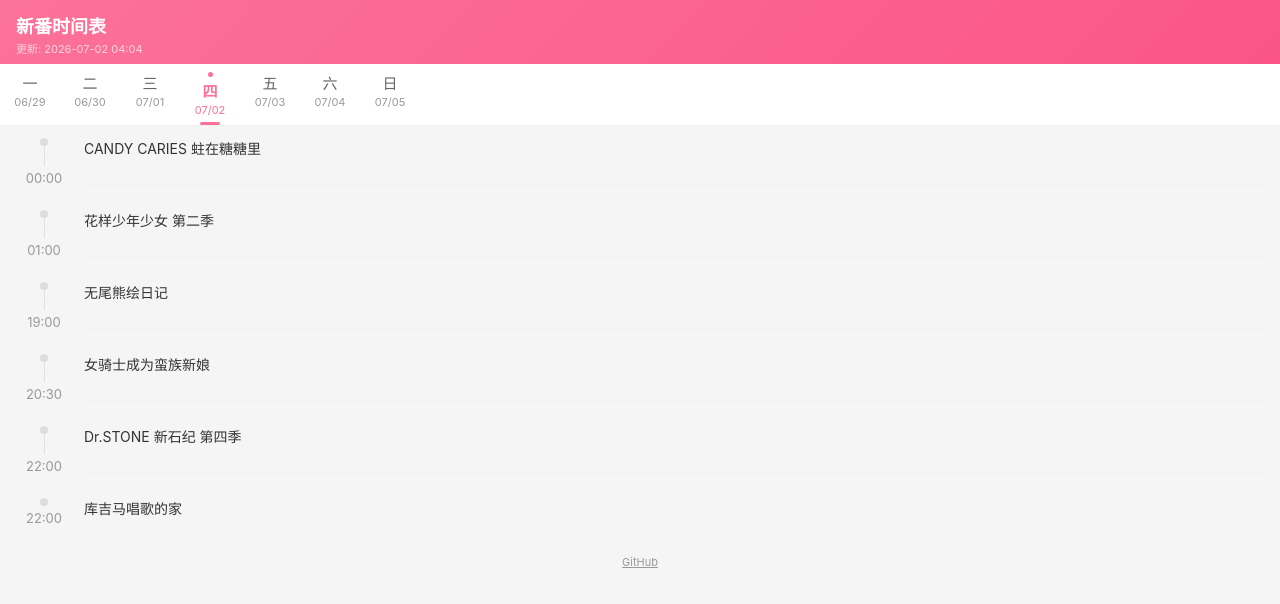
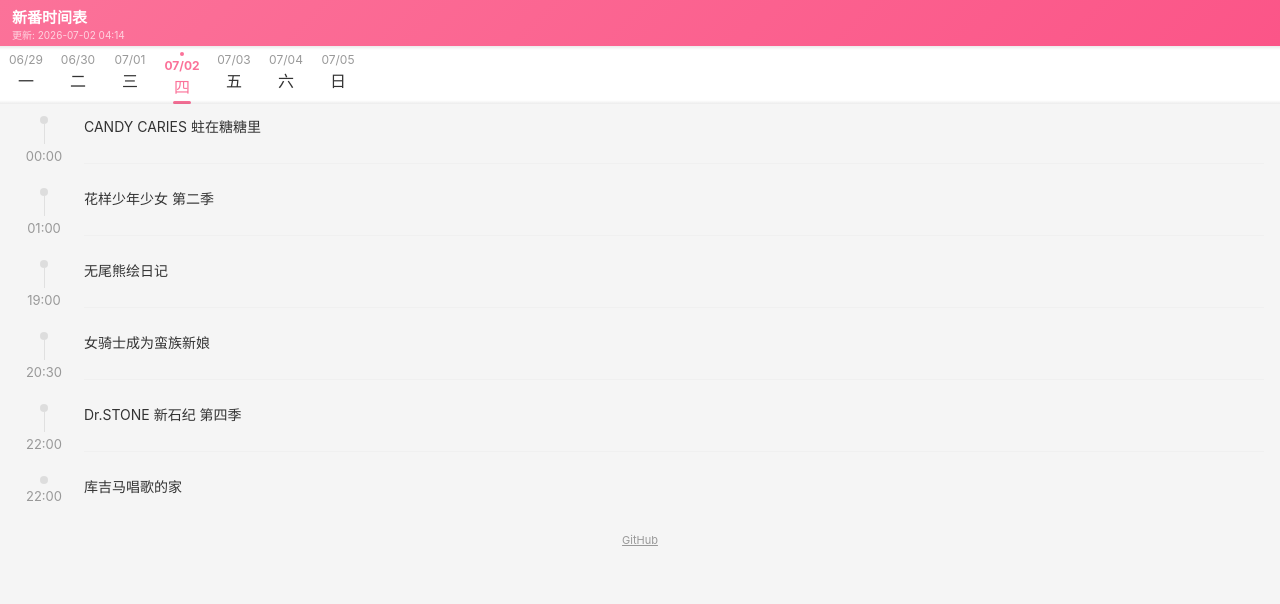
Before and after one commit to Map9876/baha-anime-calendar-chinese, a plain HTML site: page index.html in a window 1280 px wide. Drawn offline with Linux system fonts and the light colour scheme.

Commit message:
Fix: date on top, smaller header, scroll shadows

```diff
--- a/index.html
+++ b/index.html
@@ -7,20 +7,22 @@
 <style>
 * { margin:0; padding:0; box-sizing:border-box; }
 body { font-family:-apple-system,'PingFang SC','Microsoft YaHei',sans-serif; background:#f5f5f5; color:#333; }
-.header { position:sticky; top:0; z-index:10; background:linear-gradient(135deg,#fb7299,#fb5588); padding:12px 16px 8px; }
-.header h1 { font-size:18px; color:#fff; font-weight:600; }
-.header .meta { font-size:11px; color:rgba(255,255,255,.7); margin-top:2px; }
-.date-bar { position:sticky; top:54px; z-index:9; background:#fff; display:flex; overflow-x:auto; -webkit-overflow-scrolling:touch; border-bottom:1px solid #eee; }
+.header { position:sticky; top:0; z-index:10; background:linear-gradient(135deg,#fb7299,#fb5588); padding:6px 12px 4px; }
+.header h1 { font-size:15px; color:#fff; font-weight:600; }
+.header .meta { font-size:10px; color:rgba(255,255,255,.7); }
+.date-bar { position:sticky; top:35px; z-index:9; background:#fff; display:flex; overflow-x:auto; -webkit-overflow-scrolling:touch; }
+.date-bar::before { content:''; position:absolute; top:0; left:0; right:0; height:4px; background:linear-gradient(to bottom,rgba(0,0,0,.08),transparent); z-index:1; pointer-events:none; }
+.date-bar::after { content:''; position:absolute; bottom:0; left:0; right:0; height:4px; background:linear-gradient(to top,rgba(0,0,0,.08),transparent); z-index:1; pointer-events:none; }
 .date-bar::-webkit-scrollbar { display:none; }
-.date-tab { flex:0 0 60px; min-width:60px; padding:8px 4px; text-align:center; cursor:pointer; -webkit-tap-highlight-color:transparent; position:relative; }
+.date-tab { flex:0 0 52px; min-width:52px; padding:6px 4px; text-align:center; cursor:pointer; -webkit-tap-highlight-color:transparent; position:relative; }
 .date-tab.active { background:#fff; }
-.date-tab.active .date-weekday { color:#fb7299; font-weight:700; }
-.date-tab.active .date-num { color:#fb7299; }
-.date-tab::after { content:''; position:absolute; bottom:0; left:50%; transform:translateX(-50%); width:20px; height:3px; border-radius:2px; background:transparent; }
+.date-tab.active .date-num { color:#fb7299; font-weight:700; }
+.date-tab.active .date-weekday { color:#fb7299; }
+.date-tab::after { content:''; position:absolute; bottom:0; left:50%; transform:translateX(-50%); width:18px; height:3px; border-radius:2px; background:transparent; }
 .date-tab.active::after { background:#fb7299; }
-.today-dot { width:5px; height:5px; background:#fb7299; border-radius:50%; margin:0 auto 3px; }
-.date-weekday { font-size:15px; color:#666; margin-bottom:2px; }
-.date-num { font-size:11px; color:#999; }
+.today-dot { width:4px; height:4px; background:#fb7299; border-radius:50%; margin:0 auto 2px; }
+.date-num { font-size:12px; color:#999; margin-bottom:1px; }
+.date-weekday { font-size:16px; color:#333; }
 .timeline-pager { overflow:hidden; position:relative; }
 .timeline-content { display:none; padding:0 16px; transition:transform .3s ease; }
 .timeline-content.active { display:block; }
@@ -52,11 +54,11 @@ body { font-family:-apple-system,'PingFang SC','Microsoft YaHei',sans-serif; bac
 
 <div class="header">
   <h1>新番时间表</h1>
-  <div class="meta">更新: 2026-07-02 04:04</div>
+  <div class="meta">更新: 2026-07-02 04:14</div>
 </div>
 
 <div class="date-bar" id="dateBar">
-  <div class="date-tab" data-day="週一"><div class="date-weekday">一</div><div class="date-num">06/29</div></div><div class="date-tab" data-day="週二"><div class="date-weekday">二</div><div class="date-num">06/30</div></div><div class="date-tab" data-day="週三"><div class="date-weekday">三</div><div class="date-num">07/01</div></div><div class="date-tab active" data-day="週四"><div class="today-dot"></div><div class="date-weekday">四</div><div class="date-num">07/02</div></div><div class="date-tab" data-day="週五"><div class="date-weekday">五</div><div class="date-num">07/03</div></div><div class="date-tab" data-day="週六"><div class="date-weekday">六</div><div class="date-num">07/04</div></div><div class="date-tab" data-day="週日"><div class="date-weekday">日</div><div class="date-num">07/05</div></div>
+  <div class="date-tab" data-day="週一"><div class="date-num">06/29</div><div class="date-weekday">一</div></div><div class="date-tab" data-day="週二"><div class="date-num">06/30</div><div class="date-weekday">二</div></div><div class="date-tab" data-day="週三"><div class="date-num">07/01</div><div class="date-weekday">三</div></div><div class="date-tab active" data-day="週四"><div class="today-dot"></div><div class="date-num">07/02</div><div class="date-weekday">四</div></div><div class="date-tab" data-day="週五"><div class="date-num">07/03</div><div class="date-weekday">五</div></div><div class="date-tab" data-day="週六"><div class="date-num">07/04</div><div class="date-weekday">六</div></div><div class="date-tab" data-day="週日"><div class="date-num">07/05</div><div class="date-weekday">日</div></div>
 </div>
 
 <div class="timeline-pager" id="timelinePager">
```
Also changed, not shown: 1 other file.
